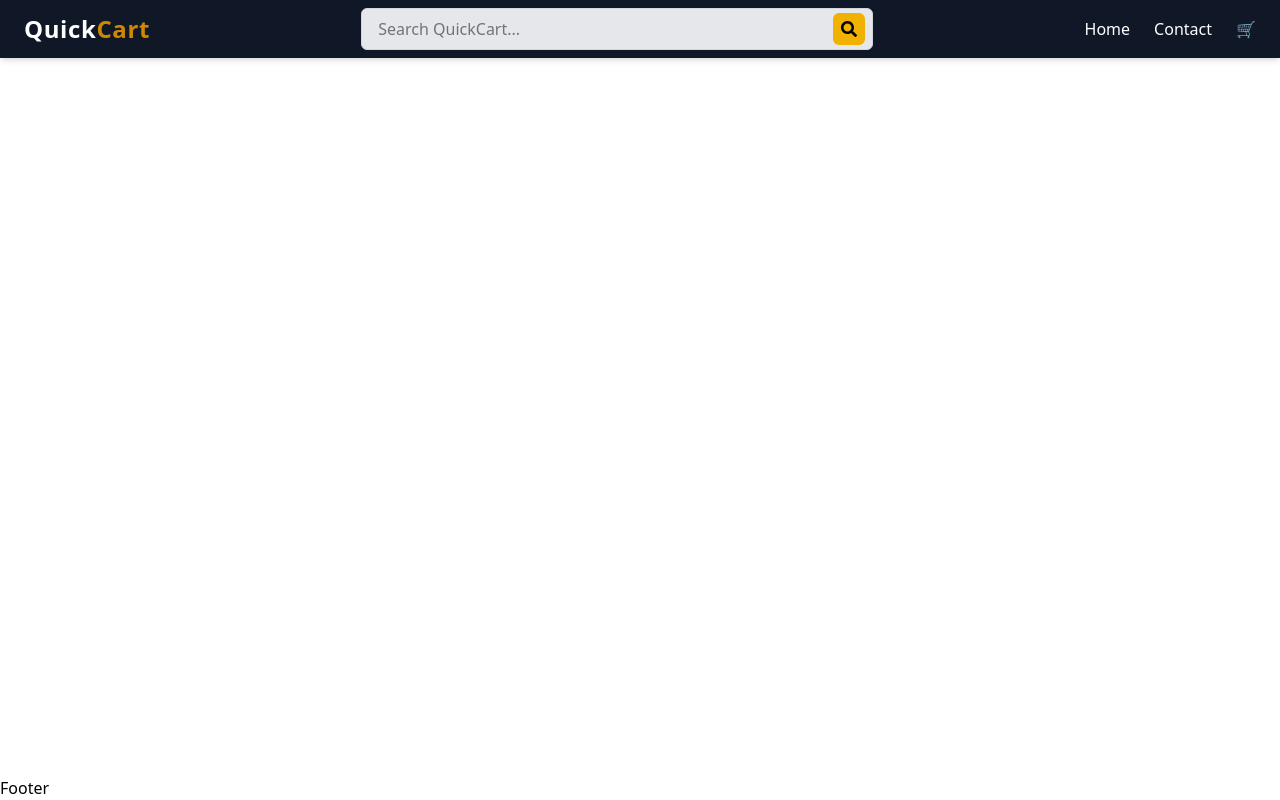
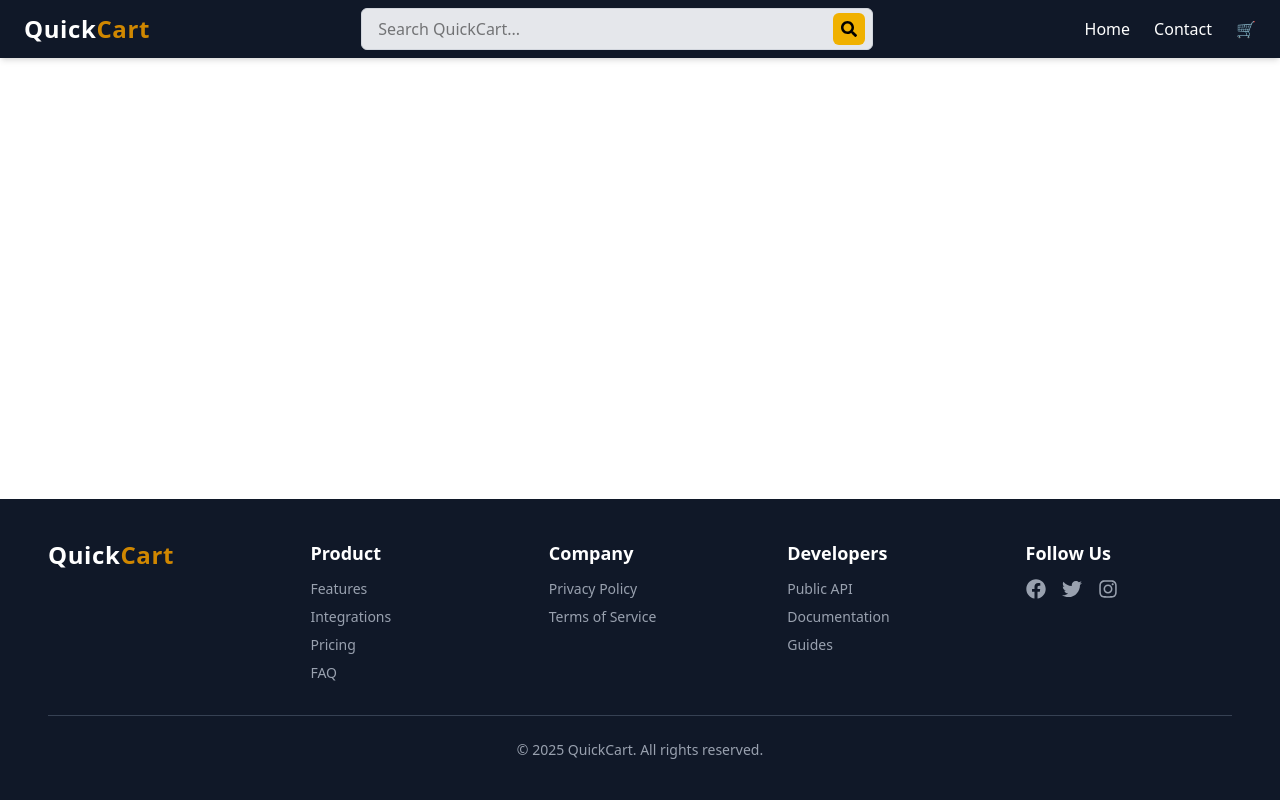
Before and after one commit to AbdullaAlHarun/quick-cart, a React (Vite) app: page /contact in a window 1280 px wide. Built offline with nearby package versions, Linux system fonts and the light colour scheme.

Commit message:
Completed Setup-Basic-Layout: Header, Footer, Layout, and Routing

```diff
--- a/src/layout/Footer.jsx
+++ b/src/layout/Footer.jsx
@@ -1,11 +1,81 @@
-import React, { Component } from 'react'
+import { Link } from "react-router-dom";
+import { FaFacebook, FaTwitter, FaInstagram } from "react-icons/fa";
 
-export default class Footer extends Component {
-  render() {
-    return (
-      <div>
-        <h1>Footer</h1>
+const Footer = () => {
+  return (
+    <footer className="bg-gray-900 text-white py-10 mt-10">
+      <div className="container mx-auto px-6 lg:px-12">
+
+        {/* Footer Content - Flex for Large Screens, Grid for Small Screens */}
+        <div className="flex flex-col lg:flex-row justify-between items-start gap-8">
+
+          {/* Logo (Left Side on Large Screens) */}
+          <div className="lg:w-1/4">
+            <Link to="/" className="text-2xl font-bold tracking-wide focus:outline-none focus:ring-2 focus:ring-yellow-400">
+              Quick<span className="text-yellow-600">Cart</span>
+            </Link>
+          </div>
+
+          {/* Footer Links Grid - Organized for Large Screens */}
+          <div className="grid grid-cols-2 sm:grid-cols-2 md:grid-cols-3 lg:grid-cols-4 gap-8 text-sm text-gray-400 w-full">
+
+            {/* Product */}
+            <div>
+              <h3 className="text-lg font-semibold text-white mb-3">Product</h3>
+              <ul className="space-y-2">
+                <li><Link to="/features" className="hover:text-yellow-400 focus:outline-none focus:ring-2 focus:ring-yellow-400">Features</Link></li>
+                <li><Link to="/integrations" className="hover:text-yellow-400 focus:outline-none focus:ring-2 focus:ring-yellow-400">Integrations</Link></li>
+                <li><Link to="/pricing" className="hover:text-yellow-400 focus:outline-none focus:ring-2 focus:ring-yellow-400">Pricing</Link></li>
+                <li><Link to="/faq" className="hover:text-yellow-400 focus:outline-none focus:ring-2 focus:ring-yellow-400">FAQ</Link></li>
+              </ul>
+            </div>
+
+            {/* Company */}
+            <div>
+              <h3 className="text-lg font-semibold text-white mb-3">Company</h3>
+              <ul className="space-y-2">
+                <li><Link to="/privacy" className="hover:text-yellow-400 focus:outline-none focus:ring-2 focus:ring-yellow-400">Privacy Policy</Link></li>
+                <li><Link to="/terms" className="hover:text-yellow-400 focus:outline-none focus:ring-2 focus:ring-yellow-400">Terms of Service</Link></li>
+              </ul>
+            </div>
+
+            {/* Developers */}
+            <div>
+              <h3 className="text-lg font-semibold text-white mb-3">Developers</h3>
+              <ul className="space-y-2">
+                <li><Link to="/api" className="hover:text-yellow-400 focus:outline-none focus:ring-2 focus:ring-yellow-400">Public API</Link></li>
+                <li><Link to="/docs" className="hover:text-yellow-400 focus:outline-none focus:ring-2 focus:ring-yellow-400">Documentation</Link></li>
+                <li><Link to="/guides" className="hover:text-yellow-400 focus:outline-none focus:ring-2 focus:ring-yellow-400">Guides</Link></li>
+              </ul>
+            </div>
+
+            {/* Social Media */}
+            <div>
+              <h3 className="text-lg font-semibold text-white mb-3">Follow Us</h3>
+              <div className="flex space-x-4">
+                <a href="#" aria-label="Facebook" className="text-gray-400 hover:text-yellow-400 focus:ring-2 focus:ring-yellow-400">
+                  <FaFacebook size={20} />
+                </a>
+                <a href="#" aria-label="Twitter" className="text-gray-400 hover:text-yellow-400 focus:ring-2 focus:ring-yellow-400">
+                  <FaTwitter size={20} />
+                </a>
+                <a href="#" aria-label="Instagram" className="text-gray-400 hover:text-yellow-400 focus:ring-2 focus:ring-yellow-400">
+                  <FaInstagram size={20} />
+                </a>
+              </div>
+            </div>
+
+          </div>
+        </div>
+
+        {/* Bottom Section: Copyright */}
+        <div className="mt-8 border-t border-gray-700 pt-6 text-center text-gray-400 text-sm">
+          © {new Date().getFullYear()} QuickCart. All rights reserved.
+        </div>
+
       </div>
-    )
-  }
-}
+    </footer>
+  );
+};
+
+export default Footer;
```
